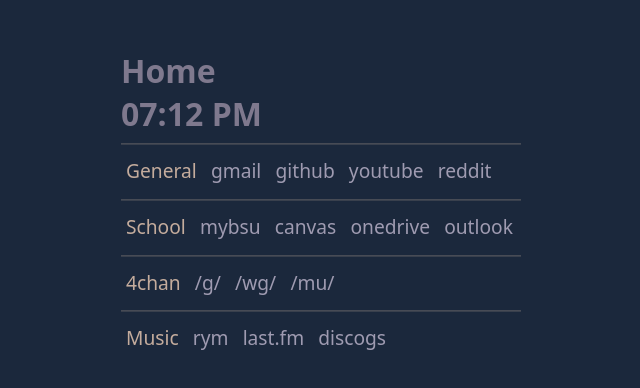
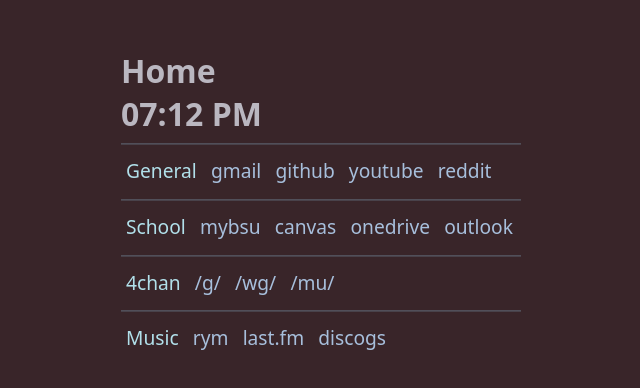
Before and after one commit to pfled/pfled.github.io, a plain HTML site: page index.html in a window 1280 px wide. Shown: the part 156-544 px from the top of the page, without its empty margins (319-959 px from the left). Drawn offline with Linux system fonts and the light colour scheme.

Commit message:
auto commit

```diff
--- a/style.css
+++ b/style.css
@@ -6,7 +6,7 @@
 }
 
 body {
-  background: #1b283c;
+  background: #392529;
   height: 100%;
   width: 100%;
 }
@@ -22,7 +22,7 @@
 }
 
 h1 {
-  color: #7f798e;
+  color: #bab7c0;
   display: block;
   margin: 0 auto;
   text-align: left;
@@ -31,7 +31,7 @@
 
 hr {
   border: 0;
-  border-top: 1px solid #d3bca5;
+  border-top: 1px solid #9dd8f6;
   opacity: 0.4;
   width: 400px;
 }
@@ -43,7 +43,7 @@
 }
 
 li {
-  color: #c4ac9d;
+  color: #b1e0ea;
   display: inline-block;
   font-size: 1.2em;
   line-height: 1.5;
@@ -52,12 +52,12 @@
 }
 
 a {
-  color: #9f9bb1;
+  color: #a7bfdc;
   text-decoration: none;
   transition: 0.2s;
 }
 a:hover {
-  color: #928392;
+  color: #96a8ad;
 }
 
 /*# sourceMappingURL=style.css.map */
```
